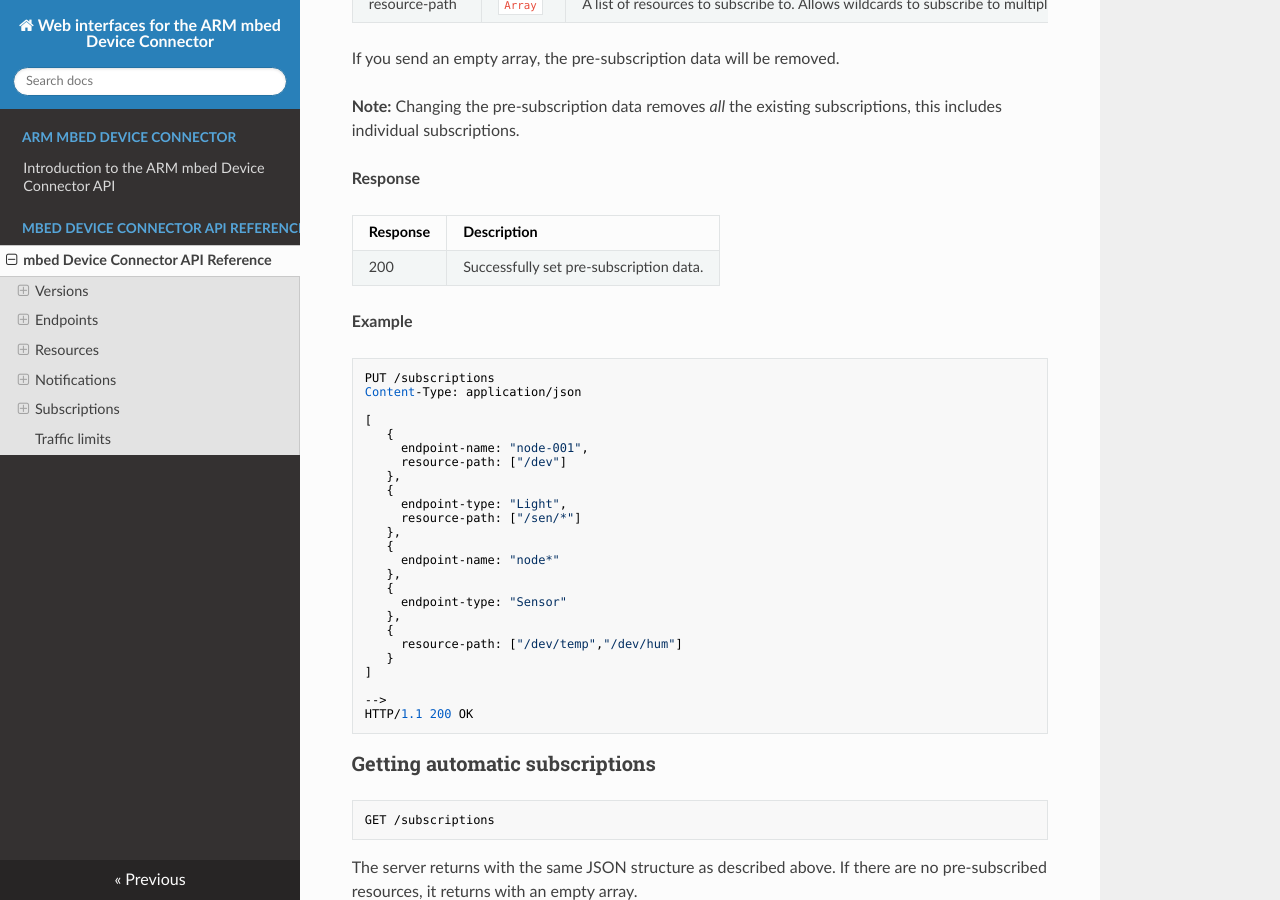
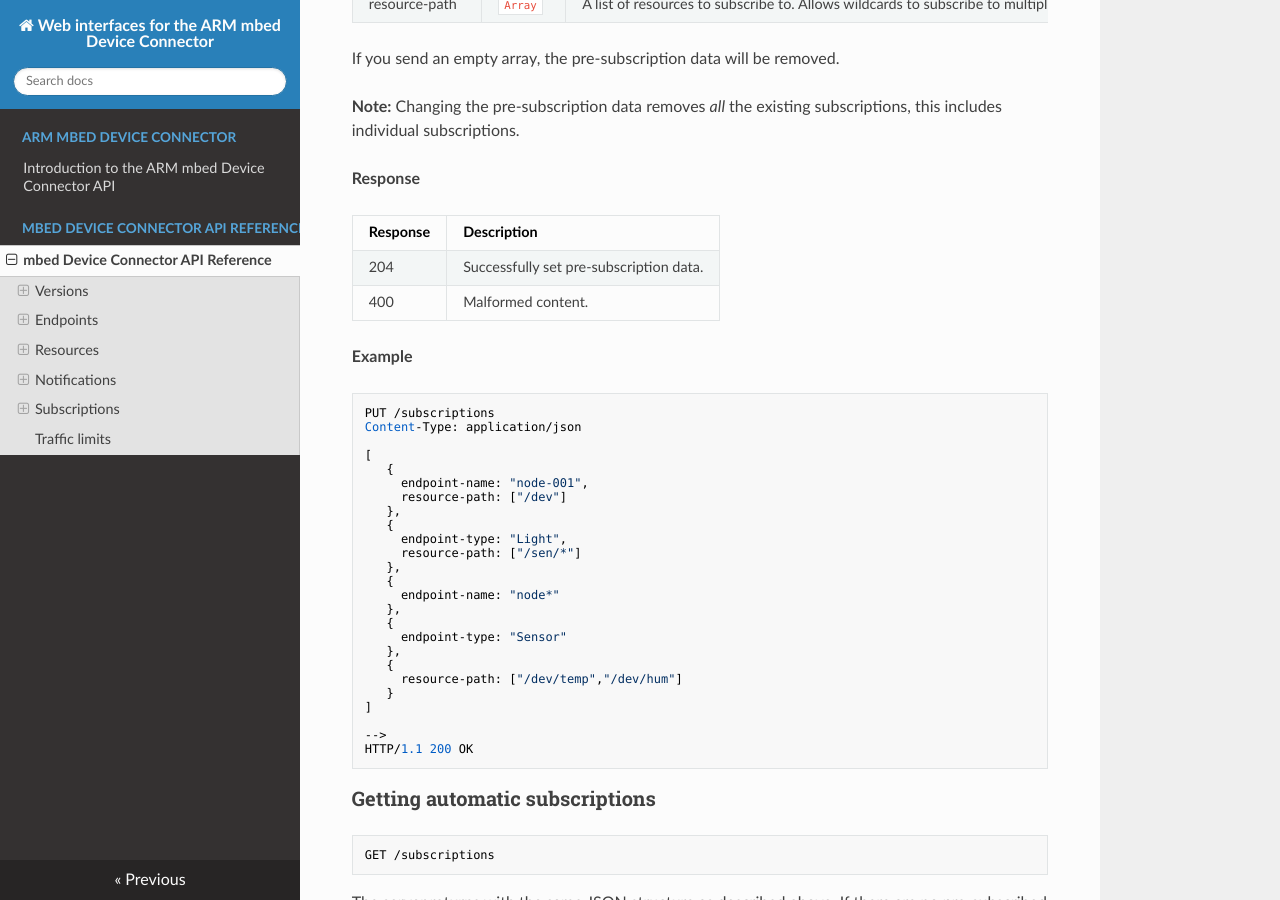
Before and after one commit to ARMmbed/Connector-mDS-REST-API, an MkDocs documentation site: the page built from docs/api-reference.md, in a window 1280 px wide and 900 px high, scrolled down 18399 px. Built offline with MkDocs 1.6.1, drawn with Linux system fonts in a browser that asks for light colours; nearby versions of some CDN libraries; old or Windows-style settings are respelled for this version of MkDocs.

Commit message:
IOTSVS-685: Responses corrected.

```diff
--- a/docs/api-reference.md
+++ b/docs/api-reference.md
@@ -806,7 +806,8 @@ If you send an empty array, the pre-subscription data will be removed.
 
 |Response|Description|
 |---|---|
-|200|Successfully set pre-subscription data.|
+|204|Successfully set pre-subscription data.|
+|400|Malformed content.|
 
 **Example**
 
```
